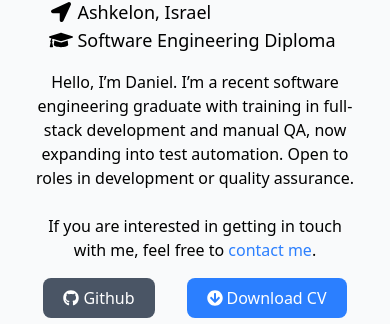
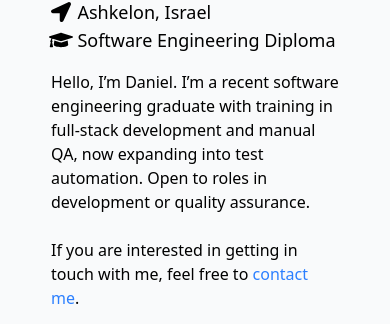
Before and after one commit to Daniel-Yasman/portfolio-website, a React (Vite) app: page / in a window 390 px wide. Shown: the part 517-841 px from the top of the page. Built offline with nearby package versions, Linux system fonts and the light colour scheme; the HTML template or start-up script is replaced by a standard one.

Commit message:
refactor(client): add padding and fix text scaling

```diff
--- a/src/App.jsx
+++ b/src/App.jsx
@@ -8,7 +8,7 @@ import Education from "./pages/Education";
 
 function App() {
   return (
-    <div className="overflow-x-hidden w-screen h-screen pt-4 flex gap-4 flex-col items-center">
+    <div className="overflow-x-hidden w-screen h-screen pt-4 pb-5 md:pb-0 flex gap-4 flex-col items-center">
       <Navbar />
       <Routes>
         <Route path="/" element={<Home />} />
--- a/src/components/AboutMe.jsx
+++ b/src/components/AboutMe.jsx
@@ -2,7 +2,7 @@ import { Link } from "react-router-dom";
 
 function AboutMe() {
   return (
-    <div className="flex flex-col w-xs text-center md:text-left md:w-xl">
+    <div className="flex flex-col w-2xs md:w-xl ">
       <p>
         Hello, I’m Daniel. I’m a recent software engineering graduate with
         training in full-stack development and manual QA, now expanding into
```
